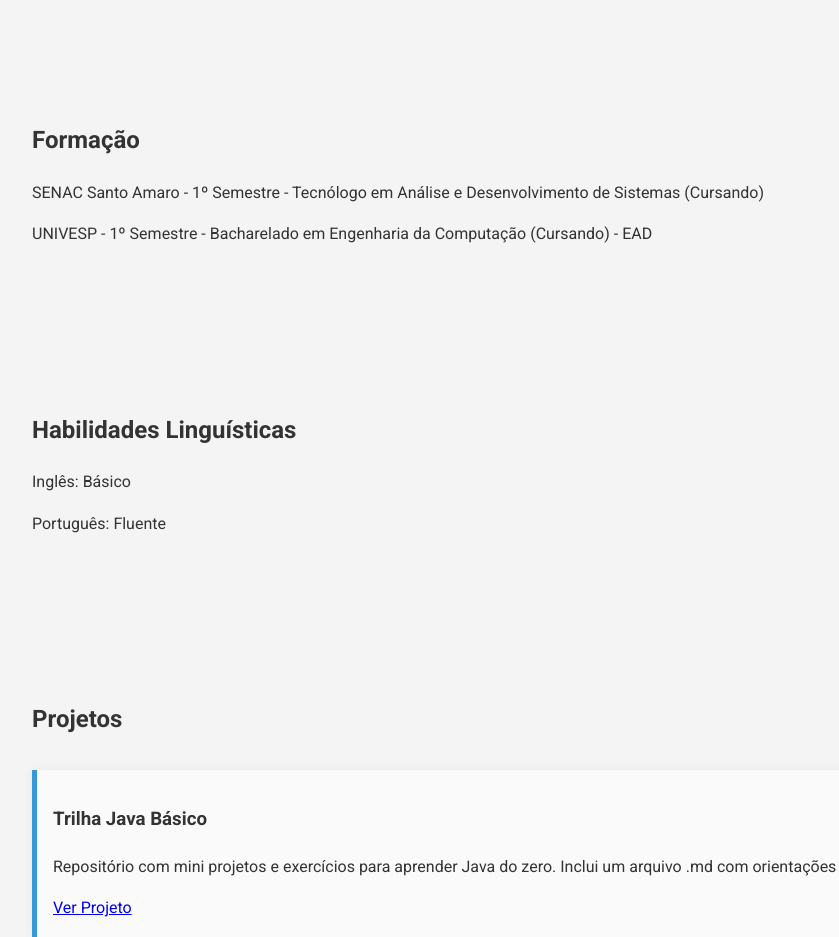
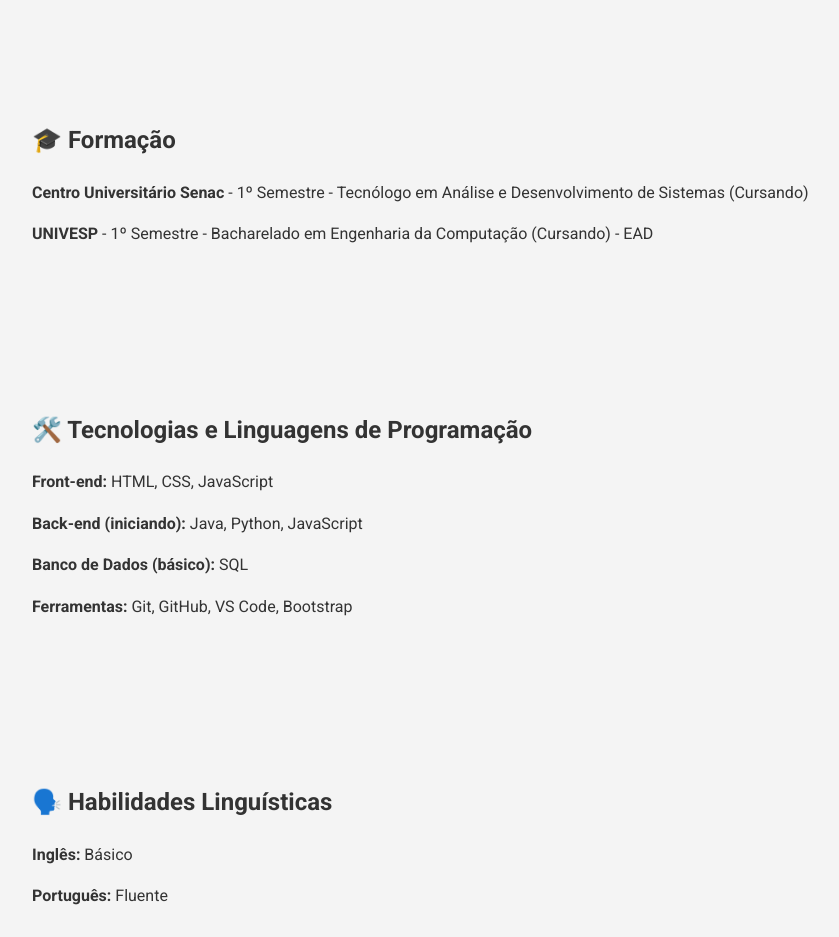
Before and after one commit to PedroTrimboli/Portf-lio, a plain HTML site: page index.html in a window 1280 px wide. Shown: the part 860-1797 px from the top of the page, without its empty margins (58-897 px from the left). Drawn offline with Linux system fonts and the light colour scheme.

Commit message:
Adicionado habilidades

```diff
--- a/index.html
+++ b/index.html
@@ -19,7 +19,7 @@
     </button>
     <ul class="nav-links">
       <li><a href="#about">Sobre</a></li>
-      <li><a href="#lingua">Habilidades</a></li>
+      <li><a href="#habilidades">Habilidades</a></li>
       <li><a href="#education">Formação</a></li>
       <li><a href="#projects">Projetos</a></li>
       <li><a href="#contato">Contato</a></li>
@@ -31,14 +31,14 @@
     <div class="container">
       <img src="./img/profile.jpg" alt="Sua Foto" class="profile-img" />
       <h2>Olá, eu sou <span class="highlight">Pedro Trimboli</span></h2>
-      <p>Desenvolvedor Full-Stack | Java, JavaScript, HTML, CSS, Python, C# e C</p>
+      <p>Desenvolvedor Full-Stack | Java, JavaScript, Python, HTML e CSS.</p>
       <a href="docs/cv.pdf" class="btn" download>Baixar Currículo</a>
     </div>
   </header>
 
   <section id="about" class="section">
     <div class="container">
-      <h2>Sobre Mim</h2>
+      <h2>👤 Sobre Mim</h2>
         <p>
             Olá! Sou Pedro Trimboli, tenho 18 anos e sou estudante da área de tecnologia, cursando Análise e Desenvolvimento de Sistemas (ADS) e Engenharia da Computação.
             Minha jornada na programação começou cedo: aos 13 anos, durante a pandemia, despertei curiosidade sobre como os jogos funcionavam e comecei a desenvolver na Unity. Desde então, a paixão por tecnologia só cresceu.
@@ -50,23 +50,33 @@
 
   <section id="education" class="section">
     <div class="container">
-      <h2>Formação</h2>
-      <p>SENAC Santo Amaro - 1º Semestre - Tecnólogo em Análise e Desenvolvimento de Sistemas (Cursando)</p>
-      <p>UNIVESP - 1º Semestre - Bacharelado em Engenharia da Computação (Cursando) - EAD</p>
+      <h2>🎓 Formação</h2>
+      <p><strong>Centro Universitário Senac</strong> - 1º Semestre - Tecnólogo em Análise e Desenvolvimento de Sistemas (Cursando)</p>
+      <p><strong>UNIVESP</strong> - 1º Semestre - Bacharelado em Engenharia da Computação (Cursando) - EAD</p>
+    </div>
+  </section>
+
+  <section id="habilidades" class="section">
+    <div class="container">
+      <h2>🛠️ Tecnologias e Linguagens de Programação</h2>
+      <p><strong>Front-end:</strong> HTML, CSS, JavaScript</p>
+      <p><strong>Back-end (iniciando):</strong> Java, Python, JavaScript</p>
+      <p><strong>Banco de Dados (básico):</strong> SQL</p>
+      <p><strong>Ferramentas:</strong> Git, GitHub, VS Code, Bootstrap</p>
     </div>
   </section>
 
   <section id="lingua" class="section">
     <div class="container">
-      <h2>Habilidades Linguísticas</h2>
-      <p>Inglês: Básico</p>
-      <p>Português: Fluente</p>
+      <h2>🗣️ Habilidades Linguísticas</h2>
+      <p><strong>Inglês:</strong> Básico</p>
+      <p><strong>Português:</strong> Fluente</p>
     </div>
   </section>
 
   <section id="projects" class="section">
     <div class="container">
-      <h2>Projetos</h2>
+      <h2>💼 Projetos</h2>
       <div class="project-grid">
 
         <div class="project-card">
@@ -81,9 +91,9 @@
 
   <section id="contato" class="section">
     <div class="container">
-      <h2>Contato</h2>
+      <h2>📞 Contato</h2>
       <p>Email: <a href="mailto:pedrohenrique.fariaa@gmail.com">pedrohenrique.fariaa@gmail.com</a></p>
-      <p>LinkedIn: <a href="https://www.linkedin.com/in/pedro-trimboli" target="_blank">www.linkedin.com/in/pedro-trimboli</a></p>
+      <p>LinkedIn: <a href="https://www.linkedin.com/in/pedro-trimboli" target="_blank">https://www.linkedin.com/in/pedro-trimboli/</a></p>
       <p>GithHub: <a href="https://github.com/pedrotrimboli" target="_blank">https://github.com/pedrotrimboli</a></p>
     </div>
   </section>
```
